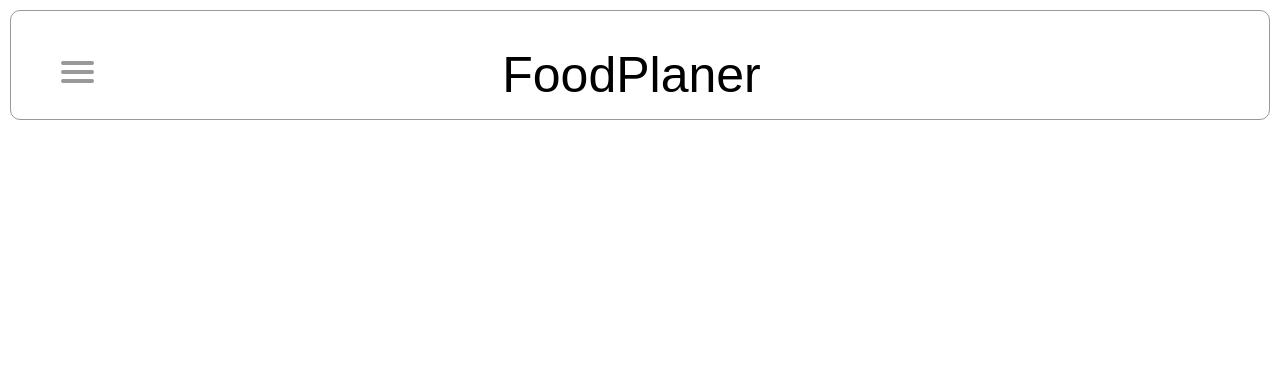
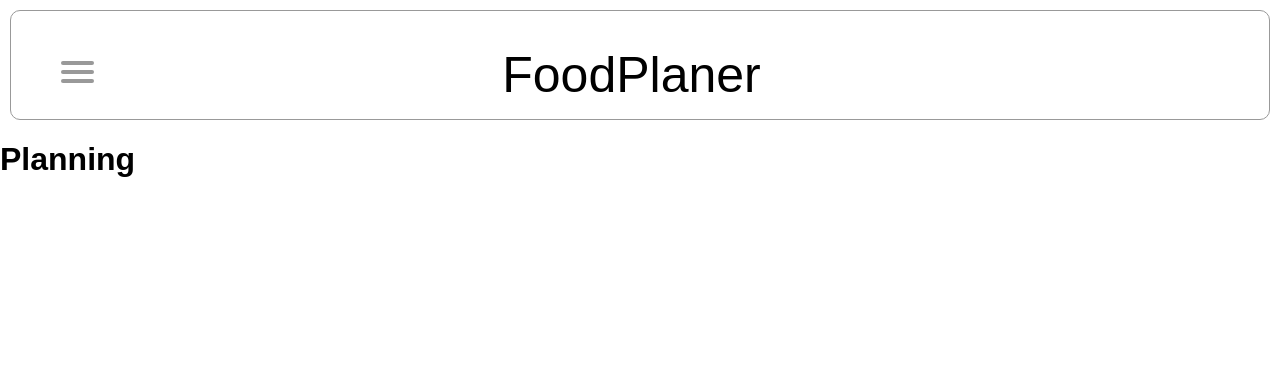
Before and after one commit to AdamVignolles/FoodPlaner, a Django app: template FoodPlaner/templates/FoodPlaner/Planning/index.html in a window 1280 px wide. Shown: the top 380 px of the page. Run offline with Django 4.2, Linux system fonts and the light colour scheme; the template is opened without the code that fills it, so the values that code supplies are empty.

Commit message:
add card of page part planing recette ...

```diff
--- a/FoodPlaner/templates/FoodPlaner/Planning/index.html
+++ b/FoodPlaner/templates/FoodPlaner/Planning/index.html
@@ -18,11 +18,11 @@
                 <span></span>
 
                 <ul id="menu">
-                    <a href="#"><li>Planning</li></a>
-                    <a href="#"><li>Recette</li></a>
-                    <a href="#"><li>Liste de Course</li></a>
-                    <a href="#"><li>Profile</li></a>
-                    <a href="#"><li>Logout</li></a>
+                    <a href="#planning"><li>Planning</li></a>
+                    <a href="#recette"><li>Recette</li></a>
+                    <a href="#liste-de-course"><li>Liste de Course</li></a>
+                    <a href="/user/"><li>Profile</li></a>
+                    <a href="/user/#logout"><li>Logout</li></a>
                 </ul>
             </div>
         </nav>
@@ -35,6 +35,18 @@
         </a>
     </header>
 
+    <div class="content">
+        <div id="planning" class="show card">
+            <h1>Planning</h1>
+        </div>
+        <div id="recette" class="hide card">
+            <h1>Recette</h1>
+        </div>
+        <div id="liste-de-course" class="hide card">
+            <h1>Liste de Course</h1>
+        </div>
+    </div>
+
     <script>
         localStorage.setItem("username", "{{ username }}");
 
@@ -44,6 +56,30 @@
             document.page_user.user_page.value = username;
 
         }
+        const card = document.querySelectorAll('.card');
+        const links = document.querySelectorAll('#menu a');
+        const planning = document.getElementById('planning');
+        const recette = document.getElementById('recette');
+        const liste_de_course = document.getElementById('liste-de-course');
+
+        for (let i = 0; i < links.length; i++) {
+            links[i].addEventListener('click', function() {
+                for (let j = 0; j < card.length; j++) {
+                    card[j].classList.remove('show');
+                    card[j].classList.add('hide');
+                }
+                if (links[i].hash == "#planning") {
+                    planning.classList.remove('hide');
+                    planning.classList.add('show');
+                } else if (links[i].hash == "#recette") {
+                    recette.classList.remove('hide');
+                    recette.classList.add('show');
+                } else if (links[i].hash == "#liste-de-course") {
+                    liste_de_course.classList.remove('hide');
+                    liste_de_course.classList.add('show');
+                }
+            });
+        }
     </script>
 </body>
 </html>
--- a/static/css/Planning/style.css
+++ b/static/css/Planning/style.css
@@ -162,3 +162,27 @@ header img{
     margin-right: 50px;
     cursor: pointer;
 }
+
+#menuToggle
+{
+  display: block;
+  position: relative;
+  top: 50px;
+  left: 50px;
+
+  z-index: 1;
+
+  -webkit-user-select: none;
+  user-select: none;
+}
+
+.hide{
+    display: none;
+}
+.show{
+    display: block;
+}
+
+.content{
+  color: black
+}
--- a/static/css/User/style.css
+++ b/static/css/User/style.css
@@ -19,7 +19,7 @@ main{
     border-radius: 10px;
 }
 
-a{
+.menu a{
     text-decoration: none;
     color: #000;
     font-size: large;
@@ -28,12 +28,12 @@ a{
     padding-bottom: 10px;
     border: 1px solid #999;
 }
-a:hover{
+.menu a:hover{
     /* add profondity to the shadow */
     box-shadow: 0 0 10px #999;
 
 }
-a:active{
+.menu a:active{
     background-color: #999;
 }
 
```
Also changed, not shown: static/img/fleche.png (added).
